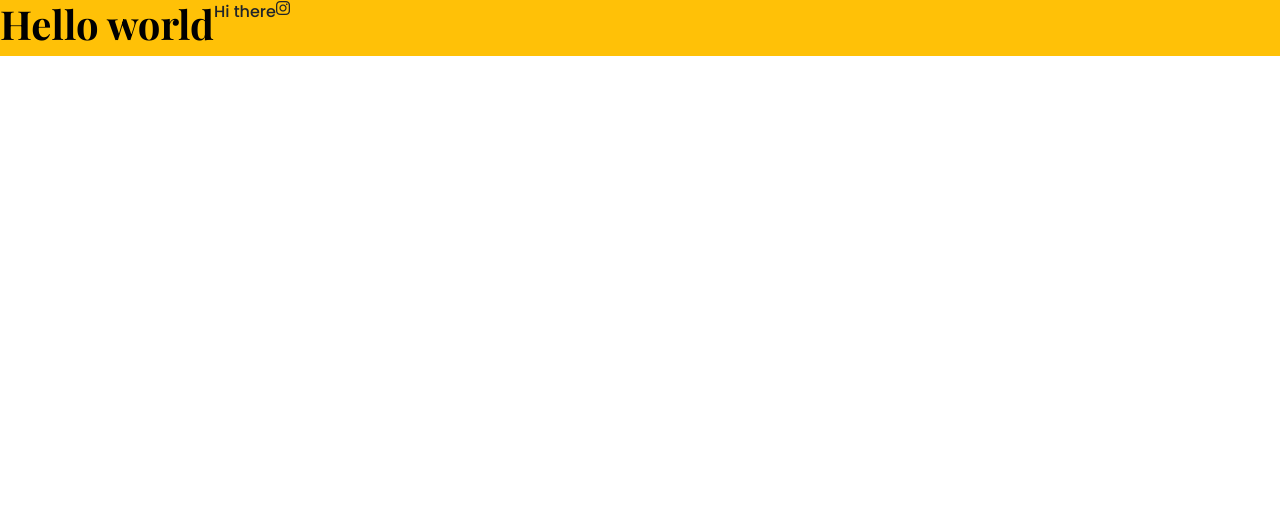
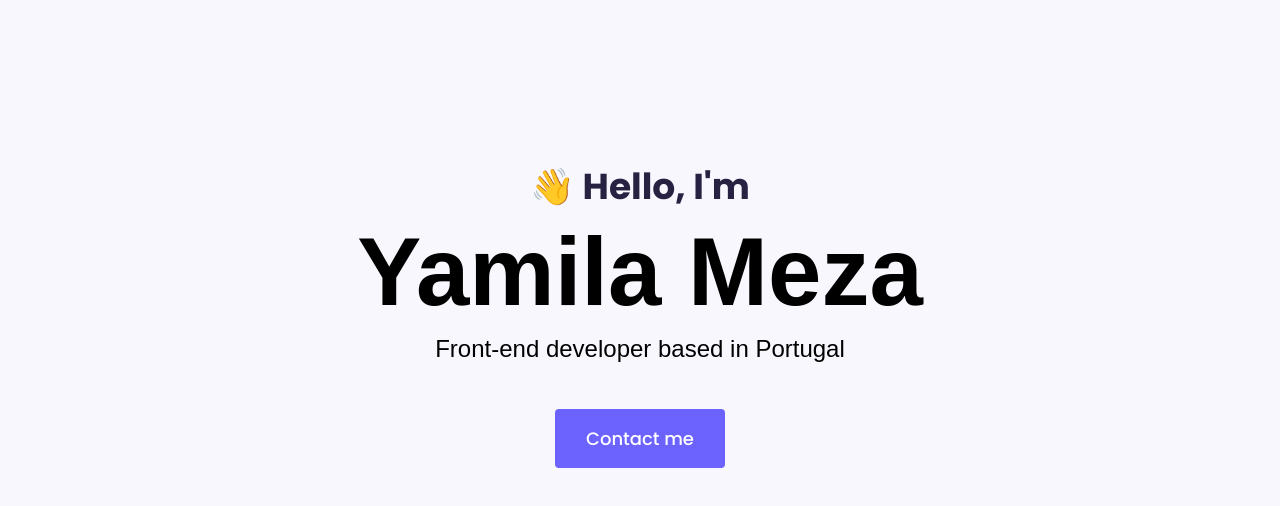
Before and after one commit to milabanilla/project, a website: page index.html in a window 1280 px wide. Drawn offline with nearby package versions, Linux system fonts and the light colour scheme.

Commit message:
added css

```diff
--- a/index.html
+++ b/index.html
@@ -18,11 +18,16 @@
     <meta name="viewport" content="width=device-width, initial-scale=1.0" />
     <title>Document</title>
   </head>
-  <body>
-    <div class="d-flex bg-warning">
-      <h1>Hello world</h1>
-      <p>Hi there</p>
-      <i class="fab fa-instagram"></i>
+  <body cz-shortcut-listen="true" data-new-gr-c-s-check-loaded="14.1101.0" data-gr-ext-installed="">
+    <div class="hero">
+      <p>👋 Hello, I'm</p>
+      <h1>Yamila Meza</h1>
+      <h2 class="mb-5">Front-end developer based in Portugal</h2>
+      <div>
+        <a href="#" class="btn btn-branding">Contact me</a>
+      </div>
     </div>
-  </body>
+
+
+</body>
 </html>
--- a/styles/portfolio.css
+++ b/styles/portfolio.css
@@ -1,10 +1,48 @@
+:root{
+  --branding-color:#6c63ff;
+  --secondary-color:#f9f7fe;
+  --heading-font-family: "Playfair Diplay", sans-serif;
+  --default-font-family:"Poppins", sans-serif;
+}
+body{
+  font-family: var(--default-font-family);
+}
+h1,h2,h3,h4,h5,h6{
+  color: black;
+  font-family: var(--heading-font-family);
+  font-weight: bold;
+}
 h1 {
-  color: black;
-  font-family: "Playfair Display", serif;
-  font-weight: bold;
+font-size: 96px;
 }
 
 p {
-  font-family: "Poppins", sans-serif;
+
   font-weight: normal;
 }
+.hero{
+background: var(--secondary-color);
+text-align: center;
+padding: 160px 20px;
+}
+.hero p{
+font-size: 36px;
+font-weight: bold;
+margin: 0;
+color:#272142;
+}
+.hero h2{
+font-size: var(--default-font-family);
+font-weight: normal;
+line-height: 24px;
+font-size: 24px;
+
+}
+.btn-branding{
+background: var(--branding-color);
+border-radius: 4px;
+color:white;
+font-size: 18px;
+line-height: 27px;
+padding: 15px 30px;
+}
```
